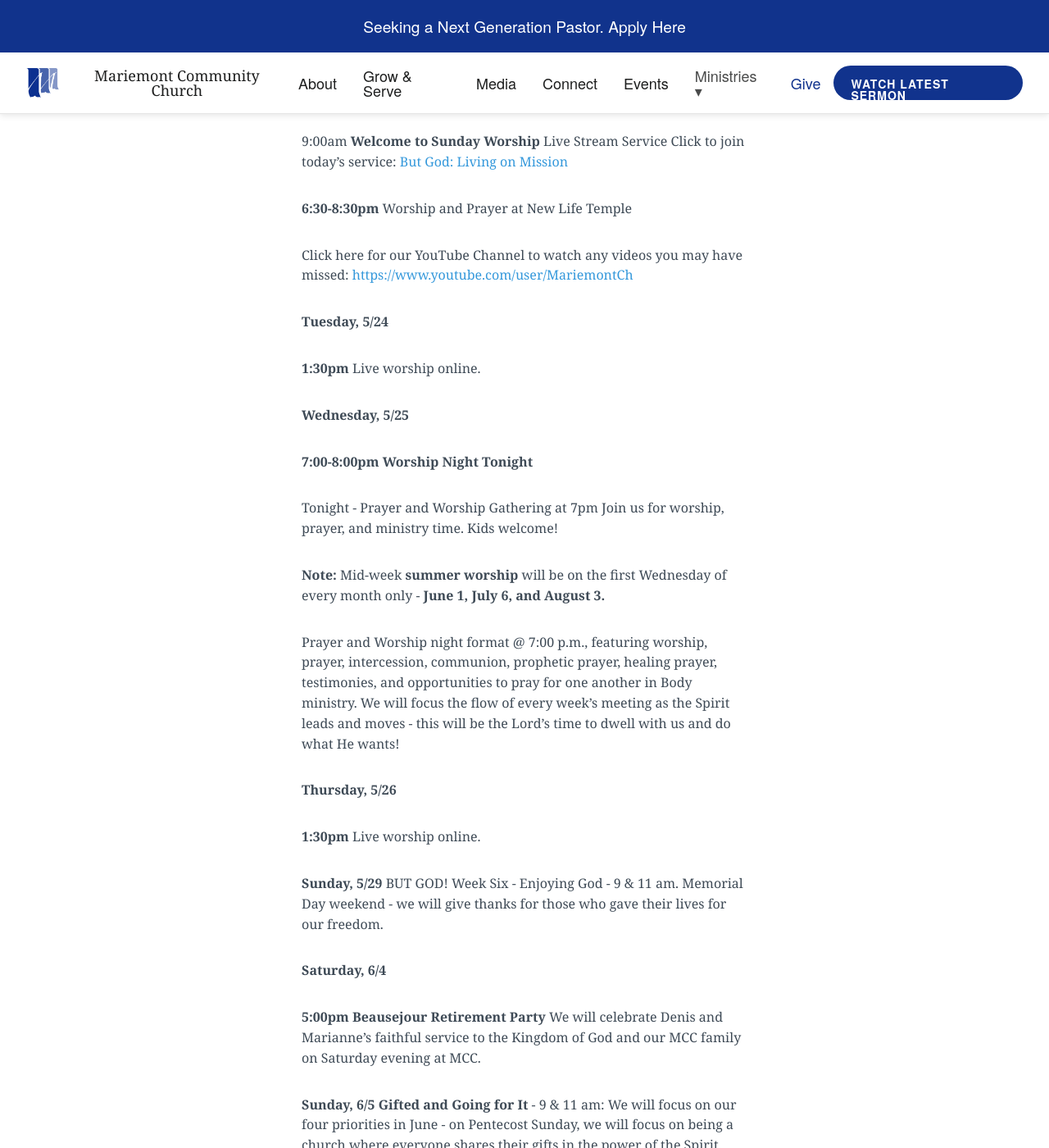
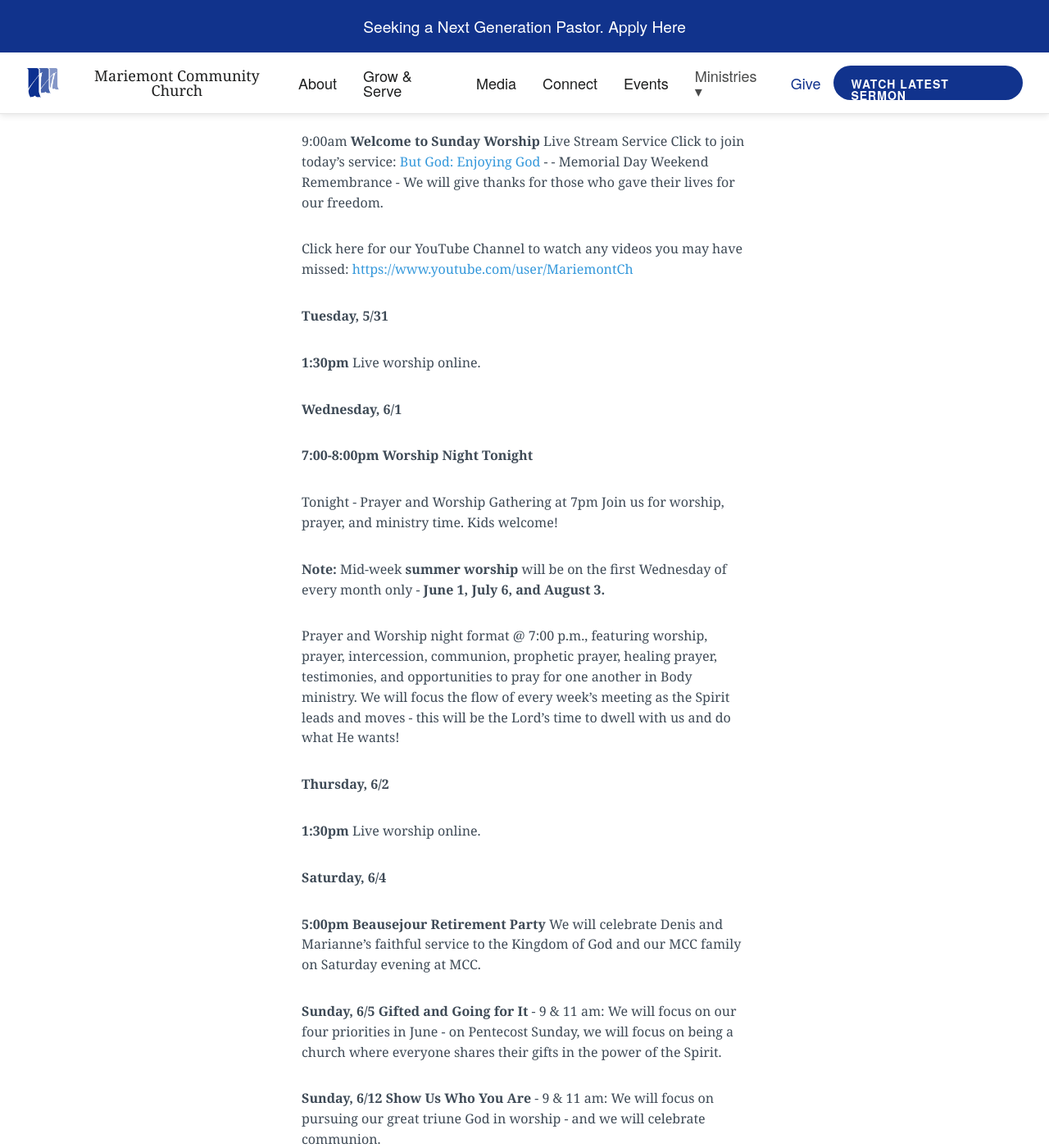
Before and after one commit to lukemoderwell/mariemont, a Jekyll site: the page built from updates.markdown, in a window 1280 px wide and 1400 px high, scrolled down 1068 px. Shown: the whole window at 82% size. Built offline with Jekyll 4.4.1, drawn with Linux system fonts in a browser that asks for light colours; nearby versions of some CDN libraries; some of the changed text lies outside the part shown.

Commit message:
Updated Updates

```diff
--- a/updates.markdown
+++ b/updates.markdown
@@ -36,21 +36,18 @@
 
 **May**
 
-**Sunday, 5/22 **
+**Sunday, 5/29** **BUT GOD! Week Six - Memorial Day Weekend**
 
-9:00am **Welcome to Sunday Worship** Live Stream Service Click to join today's service: [But God: Living on Mission ](https://youtu.be/RagveZUQO-E)
-
-**6:30-8:30pm** Worship and Prayer at New Life Temple
-
+9:00am **Welcome to Sunday Worship** Live Stream Service Click to join today's service: [But God: Enjoying God](https://youtu.be/gUhRFCoLJcE)  -  -   Memorial Day Weekend Remembrance - We will give thanks for those who gave their lives for our freedom.
 
 Click here for our YouTube Channel to watch any videos you may have missed:
 [https://www.youtube.com/user/MariemontCh](https://www.youtube.com/user/MariemontCh)
 
-**Tuesday, 5/24**
+**Tuesday, 5/31**
 
 **1:30pm** Live worship online.
 
-**Wednesday, 5/25**
+**Wednesday, 6/1**
 
 **7:00-8:00pm**  **Worship Night Tonight**
 
@@ -61,11 +58,9 @@
 
 Prayer and Worship night format @ 7:00 p.m., featuring worship, prayer, intercession, communion, prophetic prayer, healing prayer, testimonies, and opportunities to pray for one another in Body ministry. We will focus the flow of every week’s meeting as the Spirit leads and moves - this will be the Lord’s time to dwell with us and do what He wants!
 
-**Thursday, 5/26**
+**Thursday, 6/2**
 
 **1:30pm** Live worship online.
-
-**Sunday, 5/29**  BUT GOD! Week Six - Enjoying God - 9 & 11 am. Memorial Day weekend - we will give thanks for those who gave their lives for our freedom.
 
 **Saturday, 6/4**
 
```
Also changed, not shown: other parts of updates.markdown (+1 -1 lines).
